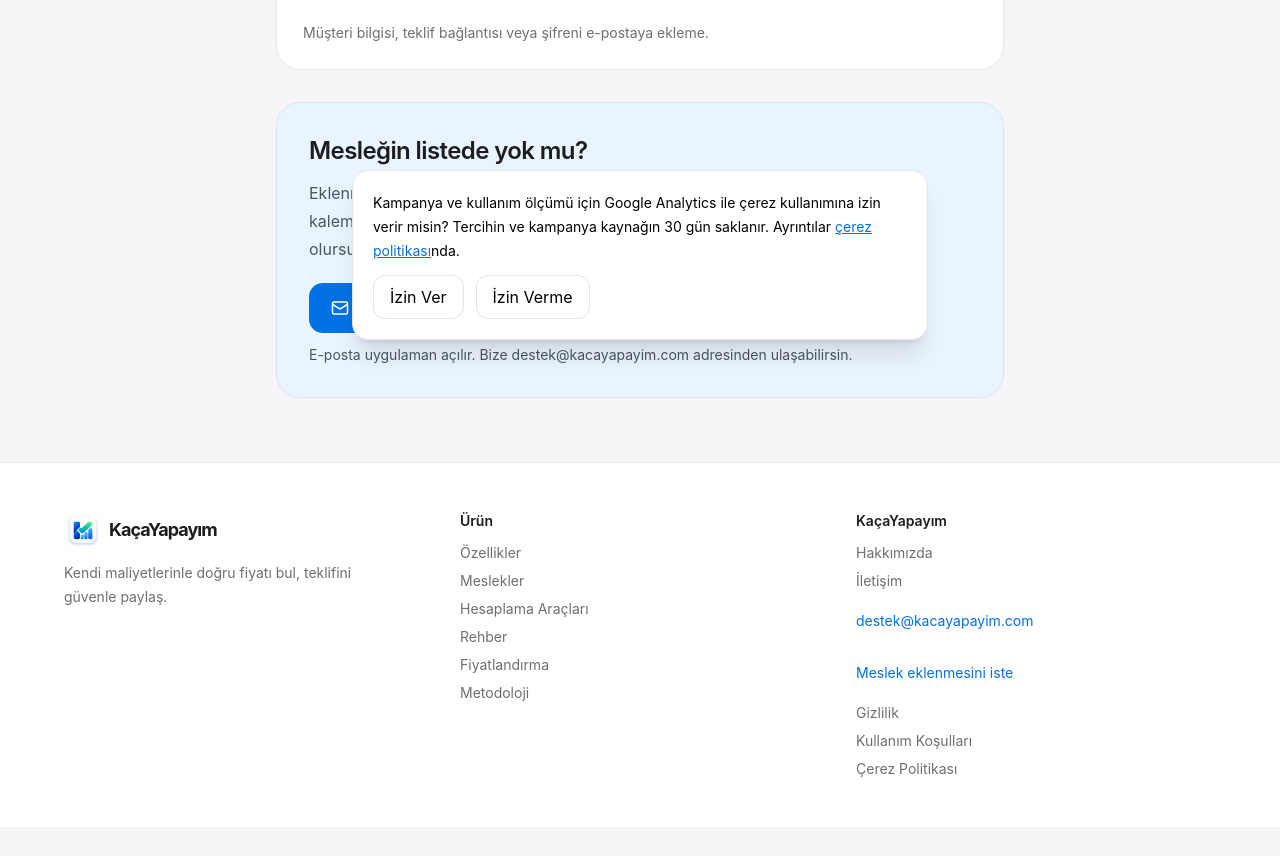
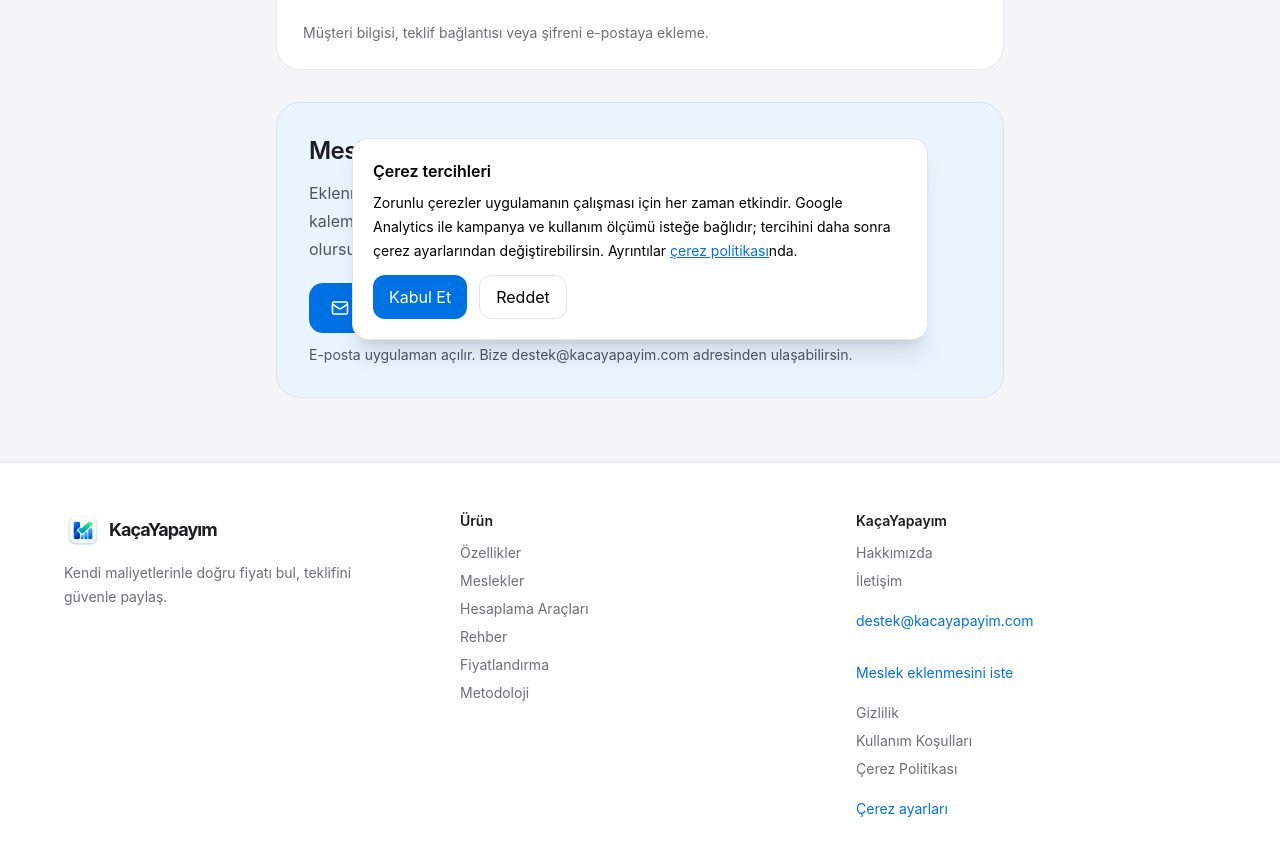
Before and after one commit to Canzy-mcp/KacaYapayim, a Next.js app: page /iletisim in a window 1280 px wide. Shown: the part 440-1296 px from the top of the page. Before the commit the page ends 1267 px from the top, so only its background shows below. Built offline with nearby package versions, Linux system fonts and the light colour scheme; no server answers.

Commit message:
Add persistent cookie preference controls

```diff
--- a/src/components/marketing/analytics-consent.tsx
+++ b/src/components/marketing/analytics-consent.tsx
@@ -2,12 +2,17 @@
 import {useEffect,useState} from 'react';
 export function AnalyticsConsent(){
  const [open,setOpen]=useState(false);
- useEffect(()=>setOpen(!document.cookie.split('; ').some(c=>c.startsWith('ky_analytics_consent='))),[]);
+ useEffect(()=>{
+  setOpen(!document.cookie.split('; ').some(c=>c.startsWith('ky_analytics_consent=')));
+  const openSettings=()=>setOpen(true);
+  window.addEventListener('ky:open-analytics-consent',openSettings);
+  return()=>window.removeEventListener('ky:open-analytics-consent',openSettings);
+ },[]);
  function choose(value:'accepted'|'declined'){
   document.cookie=`ky_analytics_consent=${value}; Path=/; Max-Age=2592000; SameSite=Lax${location.protocol==='https:'?'; Secure':''}`;
   if(value==='declined')document.cookie='ky_attribution=; Path=/; Max-Age=0; SameSite=Lax';
   setOpen(false);window.dispatchEvent(new Event('ky:analytics-consent'));
  }
  if(!open)return null;
- return <aside aria-label="İsteğe bağlı ölçüm tercihi" className="fixed bottom-5 left-5 right-5 z-50 mx-auto max-w-xl rounded-2xl border border-[#e5e5e9] bg-white p-5 shadow-xl"><p className="text-sm leading-6">Kampanya ve kullanım ölçümü için Google Analytics ile çerez kullanımına izin verir misin? Tercihin ve kampanya kaynağın 30 gün saklanır. Ayrıntılar <a href="/cerez-politikasi" className="text-[#0071E3] underline">çerez politikası</a>nda.</p><div className="mt-3 flex flex-wrap gap-3"><button type="button" onClick={()=>choose('accepted')} className="min-h-11 rounded-xl border border-[#e5e5e9] px-4 text-sm">İzin Ver</button><button type="button" onClick={()=>choose('declined')} className="min-h-11 rounded-xl border border-[#e5e5e9] px-4 text-sm">İzin Verme</button></div></aside>;
+ return <aside aria-label="Çerez tercihleri" className="fixed bottom-5 left-5 right-5 z-50 mx-auto max-w-xl rounded-2xl border border-[#e5e5e9] bg-white p-5 shadow-xl"><h2 className="text-base font-semibold">Çerez tercihleri</h2><p className="mt-2 text-sm leading-6">Zorunlu çerezler uygulamanın çalışması için her zaman etkindir. Google Analytics ile kampanya ve kullanım ölçümü isteğe bağlıdır; tercihini daha sonra çerez ayarlarından değiştirebilirsin. Ayrıntılar <a href="/cerez-politikasi" className="text-[#0071E3] underline">çerez politikası</a>nda.</p><div className="mt-3 flex flex-wrap gap-3"><button type="button" onClick={()=>choose('accepted')} className="min-h-11 rounded-xl bg-[#0071E3] px-4 text-sm font-medium text-white">Kabul Et</button><button type="button" onClick={()=>choose('declined')} className="min-h-11 rounded-xl border border-[#e5e5e9] px-4 text-sm">Reddet</button></div></aside>;
 }
--- /dev/null
+++ b/src/components/marketing/cookie-settings-button.tsx
@@ -0,0 +1,5 @@
+"use client";
+
+export function CookieSettingsButton({ className = "" }: { className?: string }) {
+  return <button type="button" onClick={() => window.dispatchEvent(new Event("ky:open-analytics-consent"))} className={className}>Çerez ayarları</button>;
+}
--- a/src/components/marketing/shell.tsx
+++ b/src/components/marketing/shell.tsx
@@ -2,6 +2,7 @@
 import { BrandLogo } from "@/components/brand-logo";
 import Link from "next/link";
 import { professionRequestHref, supportEmail, supportHref } from "@/lib/marketing/contact";
+import { CookieSettingsButton } from "@/components/marketing/cookie-settings-button";
 
 const nav = [["Nasıl Çalışır?", "/#nasil-calisir"], ["Meslekler", "/meslekler"], ["Rehber", "/rehber"], ["Fiyatlandırma", "/fiyatlandirma"]] as const;
 
@@ -9,7 +10,7 @@ export function MarketingHeader() {
   return <header className="marketing-header"><div className="marketing-header-inner"><Link href="/" className="marketing-brand" aria-label="KaçaYapayım ana sayfa"><BrandLogo size={34}/></Link><nav aria-label="Ana menü" className="marketing-desktop-nav">{nav.map(([text, href]) => <Link key={href} href={href}>{text}</Link>)}</nav><div className="marketing-header-actions"><Link href="/login" className="marketing-login-link">Giriş Yap</Link><Link href="/register" className="marketing-primary">Ücretsiz Başla</Link><details className="marketing-mobile-menu"><summary aria-label="Mobil menüyü aç">Menü</summary><nav aria-label="Mobil menü">{nav.map(([text, href]) => <Link key={href} href={href}>{text}</Link>)}<Link href="/login">Giriş Yap</Link></nav></details></div></div></header>;
 }
 export function MarketingFooter() {
-  return <footer className="border-t border-[#e8e8ed] bg-white px-5 py-12"><div className="mx-auto grid max-w-6xl gap-9 sm:grid-cols-3"><div><Link href="/" className="text-lg font-semibold tracking-tight"><BrandLogo size={38}/></Link><p className="mt-3 max-w-xs text-sm leading-6 text-[#6e6e73]">Kendi maliyetlerinle doğru fiyatı bul, teklifini güvenle paylaş.</p></div><div><h2 className="text-sm font-semibold">Ürün</h2><div className="mt-3 flex flex-col gap-2 text-sm text-[#6e6e73]"><Link href="/ozellikler">Özellikler</Link><Link href="/meslekler">Meslekler</Link><Link href="/hesaplama-araclari">Hesaplama Araçları</Link><Link href="/rehber">Rehber</Link><Link href="/fiyatlandirma">Fiyatlandırma</Link><Link href="/metodoloji">Metodoloji</Link></div></div><div><h2 className="text-sm font-semibold">KaçaYapayım</h2><div className="mt-3 flex flex-col gap-2 text-sm text-[#6e6e73]"><Link href="/hakkimizda">Hakkımızda</Link><Link href="/iletisim">İletişim</Link><a href={supportHref} className="inline-flex min-h-11 items-center break-all text-[#0071e3]">{supportEmail}</a><a href={professionRequestHref} className="inline-flex min-h-11 items-center text-[#0071e3]">Meslek eklenmesini iste</a><Link href="/gizlilik">Gizlilik</Link><Link href="/kullanim-kosullari">Kullanım Koşulları</Link><Link href="/cerez-politikasi">Çerez Politikası</Link></div></div></div></footer>;
+  return <footer className="border-t border-[#e8e8ed] bg-white px-5 py-12"><div className="mx-auto grid max-w-6xl gap-9 sm:grid-cols-3"><div><Link href="/" className="text-lg font-semibold tracking-tight"><BrandLogo size={38}/></Link><p className="mt-3 max-w-xs text-sm leading-6 text-[#6e6e73]">Kendi maliyetlerinle doğru fiyatı bul, teklifini güvenle paylaş.</p></div><div><h2 className="text-sm font-semibold">Ürün</h2><div className="mt-3 flex flex-col gap-2 text-sm text-[#6e6e73]"><Link href="/ozellikler">Özellikler</Link><Link href="/meslekler">Meslekler</Link><Link href="/hesaplama-araclari">Hesaplama Araçları</Link><Link href="/rehber">Rehber</Link><Link href="/fiyatlandirma">Fiyatlandırma</Link><Link href="/metodoloji">Metodoloji</Link></div></div><div><h2 className="text-sm font-semibold">KaçaYapayım</h2><div className="mt-3 flex flex-col gap-2 text-sm text-[#6e6e73]"><Link href="/hakkimizda">Hakkımızda</Link><Link href="/iletisim">İletişim</Link><a href={supportHref} className="inline-flex min-h-11 items-center break-all text-[#0071e3]">{supportEmail}</a><a href={professionRequestHref} className="inline-flex min-h-11 items-center text-[#0071e3]">Meslek eklenmesini iste</a><Link href="/gizlilik">Gizlilik</Link><Link href="/kullanim-kosullari">Kullanım Koşulları</Link><Link href="/cerez-politikasi">Çerez Politikası</Link><CookieSettingsButton className="inline-flex min-h-11 items-center text-left text-[#0071e3]" /></div></div></div></footer>;
 }
 
 export function PageIntro({ eyebrow, title, description }: { eyebrow: string; title: string; description: string }) {
```
Also changed, not shown: src/app/(marketing)/cerez-politikasi/page.tsx (+2 -1 lines).
